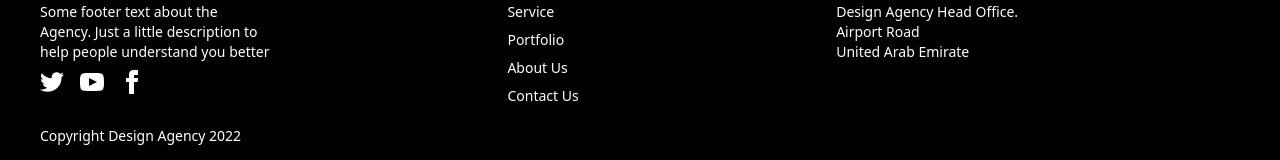
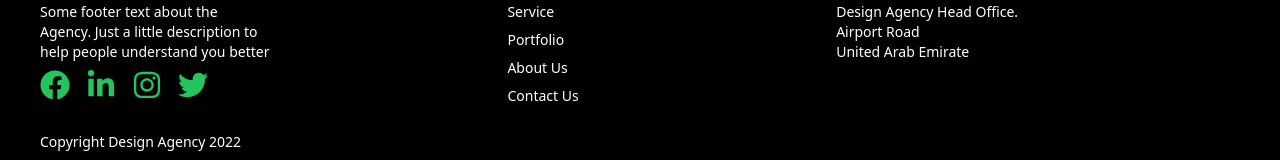
Before and after one commit to Joy5k/Design-agency, a Next.js app: page / in a window 1280 px wide. Shown: the part 2712-2872 px from the top of the page. Built offline with nearby package versions, Linux system fonts and the light colour scheme; no server answers.

Commit message:
added the social icons design in footer

```diff
--- a/src/app/Pages/Footer/Footer.jsx
+++ b/src/app/Pages/Footer/Footer.jsx
@@ -1,4 +1,6 @@
+import Link from 'next/link';
 import React from 'react';
+import { FaFacebook, FaInstagram, FaLinkedinIn, FaTwitter } from 'react-icons/fa';
 
 const Footer = () => {
     return (
@@ -10,9 +12,13 @@ const Footer = () => {
               Agency. Just a little description to <br />
               help people understand you better</p>
     <div className="grid grid-flow-col gap-4">
-      <a><svg xmlns="http://www.w3.org/2000/svg" width="24" height="24" viewBox="0 0 24 24" className="fill-current"><path d="M24 4.557c-.883.392-1.832.656-2.828.775 1.017-.609 1.798-1.574 2.165-2.724-.951.564-2.005.974-3.127 1.195-.897-.957-2.178-1.555-3.594-1.555-3.179 0-5.515 2.966-4.797 6.045-4.091-.205-7.719-2.165-10.148-5.144-1.29 2.213-.669 5.108 1.523 6.574-.806-.026-1.566-.247-2.229-.616-.054 2.281 1.581 4.415 3.949 4.89-.693.188-1.452.232-2.224.084.626 1.956 2.444 3.379 4.6 3.419-2.07 1.623-4.678 2.348-7.29 2.04 2.179 1.397 4.768 2.212 7.548 2.212 9.142 0 14.307-7.721 13.995-14.646.962-.695 1.797-1.562 2.457-2.549z"></path></svg></a>
-      <a><svg xmlns="http://www.w3.org/2000/svg" width="24" height="24" viewBox="0 0 24 24" className="fill-current"><path d="M19.615 3.184c-3.604-.246-11.631-.245-15.23 0-3.897.266-4.356 2.62-4.385 8.816.029 6.185.484 8.549 4.385 8.816 3.6.245 11.626.246 15.23 0 3.897-.266 4.356-2.62 4.385-8.816-.029-6.185-.484-8.549-4.385-8.816zm-10.615 12.816v-8l8 3.993-8 4.007z"></path></svg></a>
-      <a><svg xmlns="http://www.w3.org/2000/svg" width="24" height="24" viewBox="0 0 24 24" className="fill-current"><path d="M9 8h-3v4h3v12h5v-12h3.642l.358-4h-4v-1.667c0-.955.192-1.333 1.115-1.333h2.885v-5h-3.808c-3.596 0-5.192 1.583-5.192 4.615v3.385z"></path></svg></a>
+      <Link href="/" className='text-green-500 text-3xl cursor-pointer'><FaFacebook></FaFacebook></Link>
+      <Link href="/" className='cursor-pointer text-green-500 text-3xl'><FaLinkedinIn></FaLinkedinIn></Link>
+      <Link href="/" className='text-green-500 cursor-pointer text-3xl'><FaInstagram></FaInstagram></Link>
+      <Link href="/" className='text-green-500 text-3xl cursor-pointer'><FaTwitter></FaTwitter></Link>
+
+
+
             </div>
             <p className='mt-6'>Copyright Design Agency 2022</p>
   </nav>
@@ -20,10 +26,10 @@ const Footer = () => {
 
   <nav>
     <header className="footer-title">Quick Links</header>
-    <a className="link link-hover">Service</a>
-    <a className="link link-hover">Portfolio</a>
-    <a className="link link-hover">About Us</a>
-    <a className="link link-hover">Contact Us</a>
+    <Link href="/" className="link link-hover">Service</Link>
+    <Link href="/" className="link link-hover">Portfolio</Link>
+    <Link href="/" className="link link-hover">About Us</Link>
+    <Link href="/" className="link link-hover">Contact Us</Link>
           </nav>
           <nav>
     <header className="footer-title ">Address</header>
```
